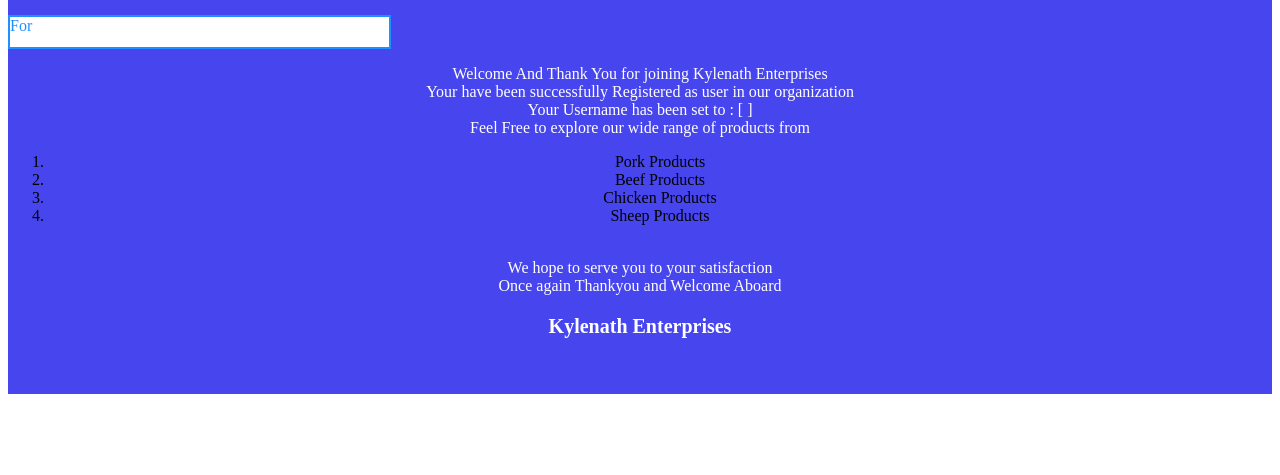
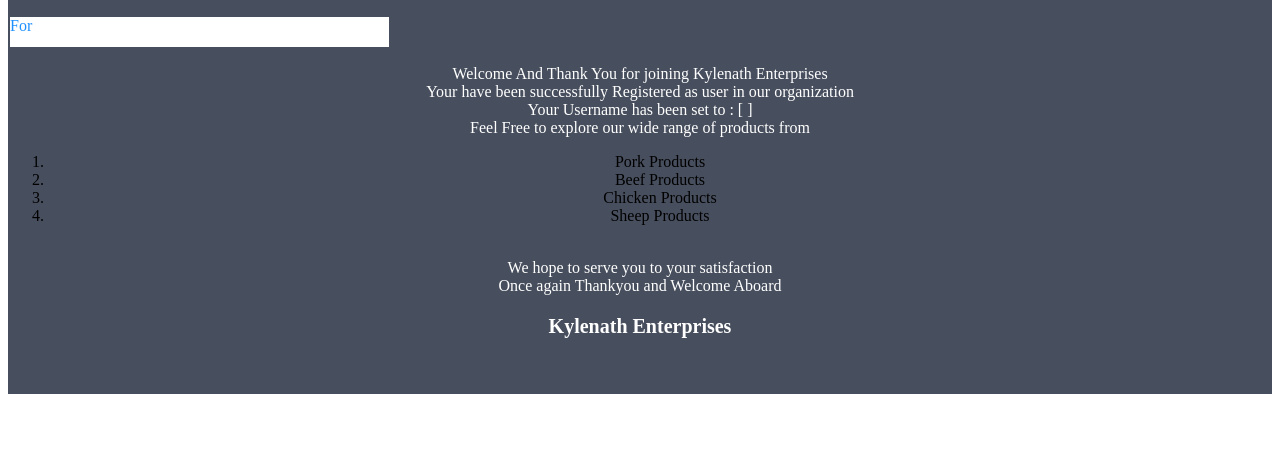
Before and after one commit to Clyde-A/enterprise, a Flask app: template templates/signcnf.html in a window 1280 px wide; the page is wider, and only the part inside the window is pictured. Shown: the part 325-800 px from the top of that part. Run offline with Flask 2, Linux system fonts and the light colour scheme; the template is opened without the code that fills it, so the values that code supplies are empty.

Commit message:
Update signcnf.html

```diff
--- a/templates/signcnf.html
+++ b/templates/signcnf.html
@@ -8,7 +8,7 @@
 
 
     .embody{
-    background-color:#4745ed;
+    background-color:#474e5d;
     height:fit;
     width:100% ;
     color:white;
@@ -27,7 +27,7 @@
     .id{
     background-color:white;
     color:dodgerblue;
-    border:2px solid dodgerblue ;
+    border:2px solid #474e5d ;
     height:30px;
     width:30%;
 
```
